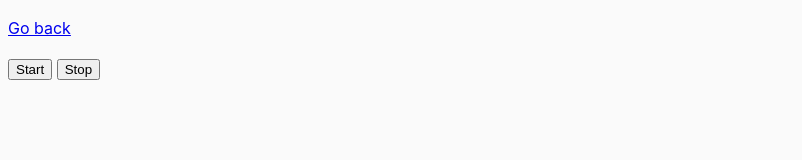
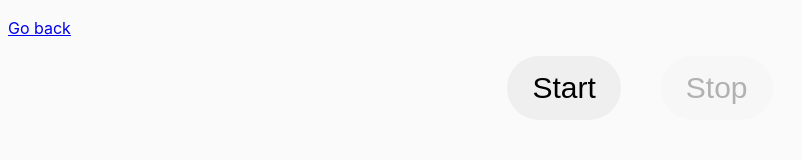
Before and after one commit to DenysBorysiuk/goit-js-hw-09, a website built with Parcel: page src/01-color-switcher.html in a window 1280 px wide. Shown: the whole page, without its empty margins (0-802 px from the left). Built offline with nearby package versions, Linux system fonts and the light colour scheme.

Commit message:
add css  task-01

```diff
--- a/src/01-color-switcher.html
+++ b/src/01-color-switcher.html
@@ -9,8 +9,12 @@
   <body>
     <p><a href="index.html">Go back</a></p>
 
-    <button type="button" data-start>Start</button>
-    <button type="button" data-stop>Stop</button>
+    <div class="btn-wrap">
+      <button class="bg-switcher-btn" type="button" data-start>Start</button>
+      <button class="bg-switcher-btn" type="button" data-stop disabled>
+        Stop
+      </button>
+    </div>
 
     <script src="js/01-color-switcher.js" type="module"></script>
   </body>
--- a/src/css/common.css
+++ b/src/css/common.css
@@ -15,6 +15,20 @@ body {
 img {
   display: block;
   max-width: 100%;
+}
+
+.btn-wrap {
+  display: flex;
+  justify-content: center;
+  gap: 40px;
+}
+
+.bg-switcher-btn {
+  padding: 15px 25px;
+
+  font-size: 30px;
+  border: none;
+  border-radius: 50px;
 }
 
 #datetime-picker {
```
